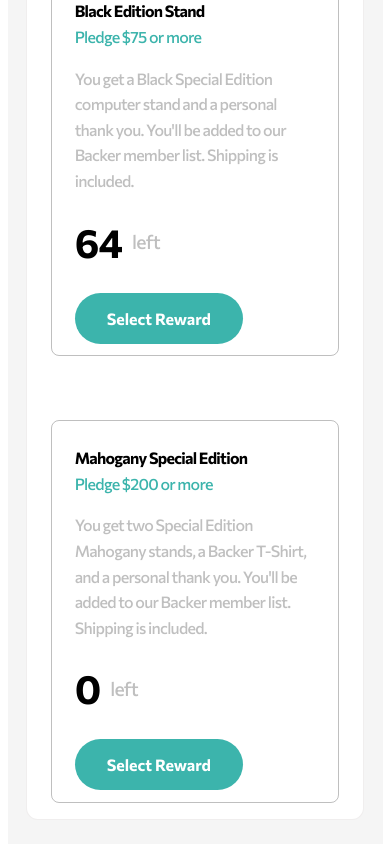
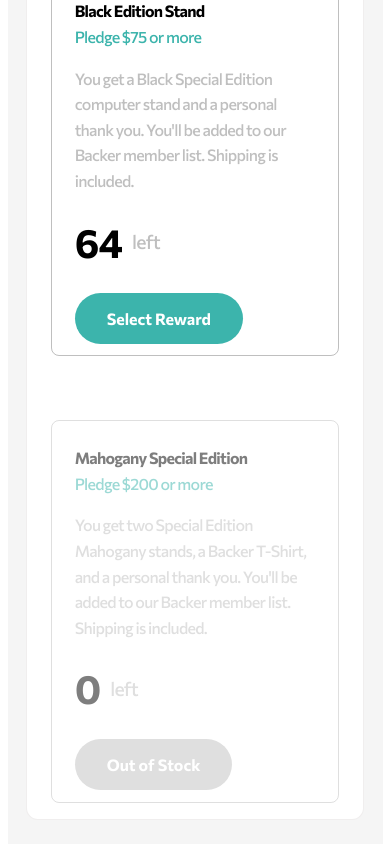
Before and after one commit to steppan26/Challenge-04--Crowdfunding-Product-Page, a React (Create React App) app: page / in a window 390 px wide. Shown: the part 2117-2961 px from the top of the page. Built offline with nearby package versions, Linux system fonts and the light colour scheme.

Commit message:
working mobile version with functioning states, pledgesections gray out and remove corresponding interactivity if no pledges remaining for said section. Need to add responsiveness and desktop mode design

```diff
--- a/src/App.js
+++ b/src/App.js
@@ -25,35 +25,39 @@ class App extends Component{
     }
 
   componentDidMount(){
+    this.createProgressBar()
+    this.createStateLinkBtnsArrayAndEventListener()
+    this.createPledgeSubmitBtns()
+    this.createPledgeConfirmationBtn()
+  }
+
+  createProgressBar(){
     //convert values from state into $dollar value
     const progressBar = document.getElementById("progressBar");
     let dollarsBackedValue = Number(this.state.dollarsBacked);
     let progressBarPercent = (100*(dollarsBackedValue / this.state.projectTargetValue)) + "%";
     progressBar.style.width = progressBarPercent;
-
-    // add eventlistener to buttons on the About Project page
-    this.createStateLinkBtnsArrayAndEventListener()
-    this.createPledgeSubmitBtns()
-    const closePledgeConfirmationBtn = document.getElementsByClassName("btnPledgeConfirmed")[0]
-    closePledgeConfirmationBtn.addEventListener("click", ()=>{
-      document.getElementById("pledgeConfirmation").style.display = "none"
-      console.log(this.state.pledgesRemaining)
-      return;
-    })
   }
 
   createStateLinkBtnsArrayAndEventListener(){
+    // add eventlistener to buttons on the About Project page
     const btnsArray = Array.from(document.getElementsByClassName("btn"))
     let linkedBtns = [];
 
     btnsArray.forEach((btn) =>{
       for(let i = 1; i < btnsArray.length + 1; i++){
         if(btn.classList.contains("linkID"+i)){
-          btn.addEventListener("click", (e) => {
-            this.buttonClicked(e)
-          })
+            btn.addEventListener("click", (e) => {
+              const arrayIndex = this.getLinkId(e) -1
+              if(arrayIndex >= 1){
+                if(this.state.pledgesRemaining[arrayIndex-1] > 0){
+                  this.buttonClicked(e)
+                }
+              } else {
+                this.buttonClicked(e)
+              }
+            })
           linkedBtns.push(btn)
-
         }
       }
     })
@@ -78,12 +82,20 @@ class App extends Component{
     this.setState({linkedBtnsArray: linkedBtns})
   }
 
+  createPledgeConfirmationBtn(){
+    const closePledgeConfirmationBtn = document.getElementsByClassName("btnPledgeConfirmed")[0]
+    closePledgeConfirmationBtn.addEventListener("click", ()=>{
+      document.getElementById("pledgeConfirmation").style.display = "none"
+      return;
+    })
+  }
+
 
   buttonClicked(e){
     let linkId = this.getLinkId(e);
     const modalPledgeSectionSelectedRadio = document.getElementById("modal").getElementsByClassName("pledgeSection")[linkId-1].children[0].children[0].children[0];
     modalPledgeSectionSelectedRadio.checked = true;
-    this.openModal();
+    this.openModal()
     this.sectionSelected(modalPledgeSectionSelectedRadio)
   }
 
@@ -138,17 +150,21 @@ class App extends Component{
     const minimumPledge = pledgeValues[pledgeSectionIndex];
     if(!parseInt(inputValue)){
       alert("Please input a whole number greater than "+ minimumPledge)
+      e.target.parentElement.getElementsByClassName("pledgeInputBox")[0].children[0].value = ""
     } else if (inputValue >= minimumPledge){
       this.sumbitPledge(inputValue)
+      e.target.parentElement.getElementsByClassName("pledgeInputBox")[0].children[0].value = ""
       //reduce number of pledges remaining, for corresponding state, by 1
-      let myArray = this.state.pledgesRemaining
+      let pledgeArray = this.state.pledgesRemaining
       const pledgeIndex = pledgeSectionIndex-1;
-      let newValue = myArray[pledgeIndex] - 1;
-      myArray[pledgeIndex] = newValue;
+      let newValue = pledgeArray[pledgeIndex] - 1;
+      pledgeArray[pledgeIndex] = newValue;
 
-      this.setState({pledgesRemaining: myArray})
+      this.setState({pledgesRemaining: pledgeArray})
     } else {
       alert("You must pledge at least $"+minimumPledge)
+      e.target.parentElement.getElementsByClassName("pledgeInputBox")[0].children[0].value = ""
+
     }
   }
 
@@ -220,10 +236,10 @@ class App extends Component{
   render(){
 
     const updatePledgeExtension = (radioEvent) =>{
-      this.sectionSelected(radioEvent.target)
+        this.sectionSelected(radioEvent.target)
     }
-
-    let pledgesRemaining = this.state.pledgesRemaining;
+    // if(this.state.pledgesRemaining[2] === 0){
+    // }
 
     return(
       <div id="App" className="defaultTheme mobile">
@@ -231,8 +247,8 @@ class App extends Component{
         <article className="articleWrapper">
           <LandingCard />
           <DataInfoCard {...this.state} />
-          <AboutProjectCard pledgeValues={this.state.pledgeValues} pledgesRemaining={pledgesRemaining}/>
-          <Modal show={this.state.modalIsOpen} handleToUpdate={this.closeModal} activeSection={updatePledgeExtension} pledgeValues={this.state.pledgeValues} pledgesRemaining={pledgesRemaining}/>
+          <AboutProjectCard pledgeValues={this.state.pledgeValues} pledgesRemaining={this.state.pledgesRemaining}/>
+          <Modal show={this.state.modalIsOpen} handleToUpdate={this.closeModal} activeSection={updatePledgeExtension} pledgeValues={this.state.pledgeValues} pledgesRemaining={this.state.pledgesRemaining}/>
           <PledgeReceived />
         </article>
       </div>
--- a/src/Components/RadioButton.js
+++ b/src/Components/RadioButton.js
@@ -2,13 +2,13 @@ import React from 'react'
 import './RadioButton.css'
 
 const RadioButton = (props) =>{
-
     return(
         <label className="radio" style={{display: props.display}}>
             <input
                 type="radio"
                 name={props.name}
                 onChange={props.onChange}
+                disabled={props.disabled}
             />
             <span className="radio_control"></span>
         </label>
--- a/src/Containers/PledgeSection.css
+++ b/src/Containers/PledgeSection.css
@@ -1,3 +1,10 @@
+.hidePledge{
+
+}
+
+.showPledge{
+    display: block;
+}
 .pledgeSection{
     width: 100%;
     border-radius: 8px;
--- a/src/Containers/PledgeSection.js
+++ b/src/Containers/PledgeSection.js
@@ -6,8 +6,12 @@ import PledgeExtension from '../Components/PledgeExtension.js';
 
 const PledgeSection = (props) => {
     let backersValue = "";
-    let leftText = " left"
-    let subtitle = ""
+    let leftText = " left";
+    let subtitle = "";
+    let btnText = props.btnText
+    let btnColor = 'var(--clr-primary-cyan)'
+    let cardOpacity = "100%"
+    let radioState = false
 
     if(props.backersValueSize <= 0){
         backersValue = "";
@@ -24,14 +28,27 @@ const PledgeSection = (props) => {
         subtitle = "Pledge $"+ pledgeValue + " or more";
     }
 
+    if(props.backersValue === 0){
+        btnText = "Out of Stock"
+        btnColor = 'var(--clr-dark-gray)'
+        cardOpacity = "50%"
+        radioState = true
+    } else {
+        btnColor = 'var(--clr-primary-cyan)'
+        radioState = false
+    }
+
 
     return(
-        <div className="pledgeSection">
+        <div>
+                <div className="pledgeSection"
+                style={{opacity: cardOpacity}}>
                     <div className="pledgeSectionHeader">
                         <RadioButton
                             name="pledgeRadio"
                             display={props.radioDisplay}
                             onChange={props.onChange}
+                            disabled={radioState}
                             />
                         <h2>{props.title}</h2>
                         <h3>{subtitle}</h3>
@@ -43,17 +60,18 @@ const PledgeSection = (props) => {
                     </div>
                     <Button className="btnPledge"
                         display ={props.btnDisplay}
-                bgColor='var(--clr-primary-cyan)'
+                        bgColor={btnColor}
                         textColor='white'
                         fontSize = '1em'
                         linkId={props.linkId}
-                >{props.btnText}
+                        >{btnText}
                     </Button>
                     <hr className="pledgeDivider"/>
                     <PledgeExtension
                         ExtensionDisplay = {props.extensionDisplay}
                     />
                 </div>
+        </div>
     );
 }
 
```
Lines whose indentation alone changed are shown as unchanged.
